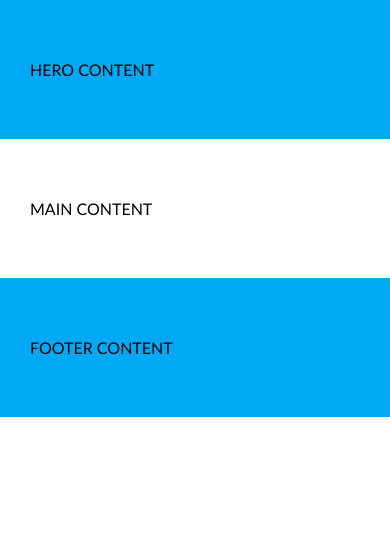
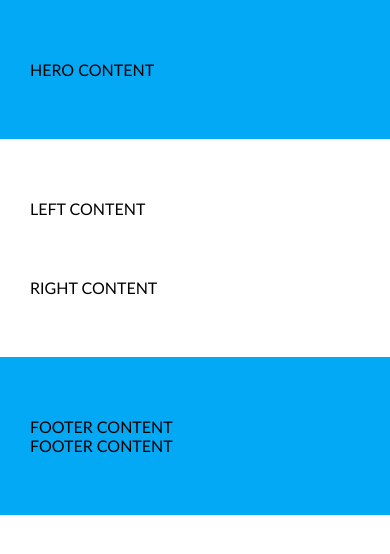
Before and after one commit to agnekauk/6-coming-soon, a plain HTML site: page index.html in a window 390 px wide. Drawn offline with Linux system fonts and the light colour scheme.

Commit message:
Initial responsive design solution

```diff
--- a/css/base/layout.css
+++ b/css/base/layout.css
@@ -1,6 +1,6 @@
 .container {
     display: inline-block;
-    width:100%;
+    width: 100%;
     padding-top: 60px;
     padding-bottom: 60px;
 }
@@ -8,37 +8,58 @@
 .container > .row {
     display: inline-block;
     width: 800px;
-    margin-left: calc(50%-400px);
+    margin-left: calc(50% - 400px);
 }
 
 .container > .row-short {
     display: inline-block;
     width: 600px;
-    margin-left: calc(50%-300px);
+    margin-left: calc(50% - 300px);
+}
+
+.container .left {
+    float: left;
+    width: 50%;
+    margin-right: 10%;
+}
+
+.container .right {
+    float: left;
+    width: 40%;
 }
 
 @media (max-width: 900px) {
     .container > .row {
         width: 600px;
-        margin-left: calc(50%-300px);
+        margin-left: calc(50% - 300px);
+    }
 }
 
 @media (max-width: 700px) {
     .container > .row-short,
     .container > .row {
-        display: inline-block;
         width: 400px;
-        margin-left: calc(50%-200px);
+        margin-left: calc(50% - 200px);
+    }
+
+    .container .left {
+        width: 100%;
+        margin-right: 0;
+        margin-bottom: 60px;
+    }
+
+    .container .right {
+        width: 100%;
     }
 }
-@media (max-width:460px) {
+
+@media (max-width: 460px) {
     .container {
         padding-left: 30px;
-        padding-right: 30 px;
+        padding-right: 30px;
     }
     .container > .row-short,
     .container > .row {
-        display: inline-block;
         width: 100%;
         margin-left: 0;
     }
--- a/index.html
+++ b/index.html
@@ -18,20 +18,28 @@
 </head>
 
 <body>
-     <section class="container bg-primary">
-         <div class="row-short">
+    <section class="container bg-primary">
+        <div class="row-short">
             HERO CONTENT
         </div>
-     </section>
-     <main class="container" >
-         <div class="row">
-            MAIN CONTENT
-         </div>
+    </section>
+    <main class="container">
+        <div class="row">
+            <div class="left">
+                LEFT CONTENT
+            </div>
+            <div class="right">
+                RIGHT CONTENT
+            </div>
+        </div>
     </main>
     <footer class="container bg-primary">
+        <div class="row">
+            FOOTER CONTENT
+        </div>
         <div class="row-short">
             FOOTER CONTENT
-        </div >
+        </div>
     </footer>
 </body>
 
```
